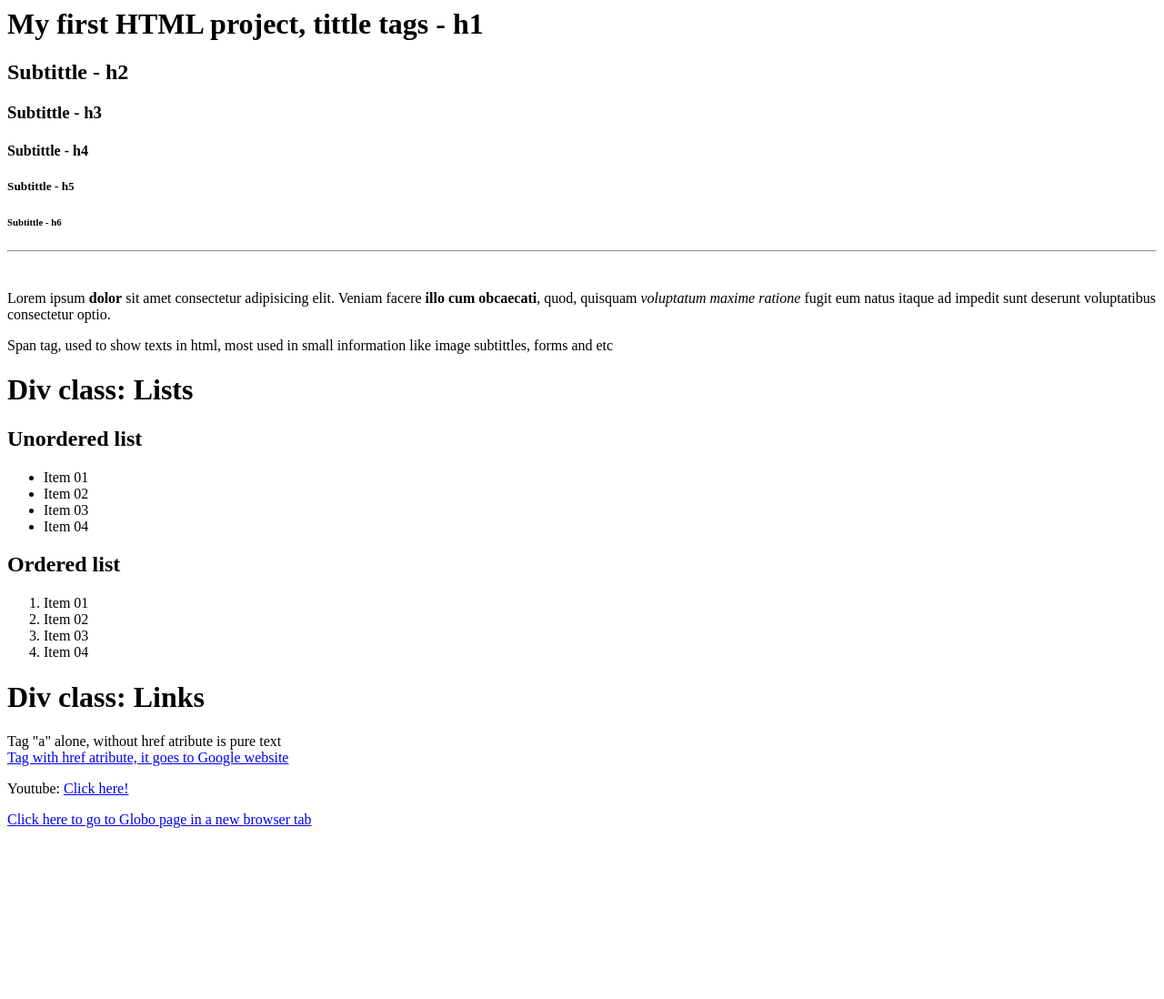
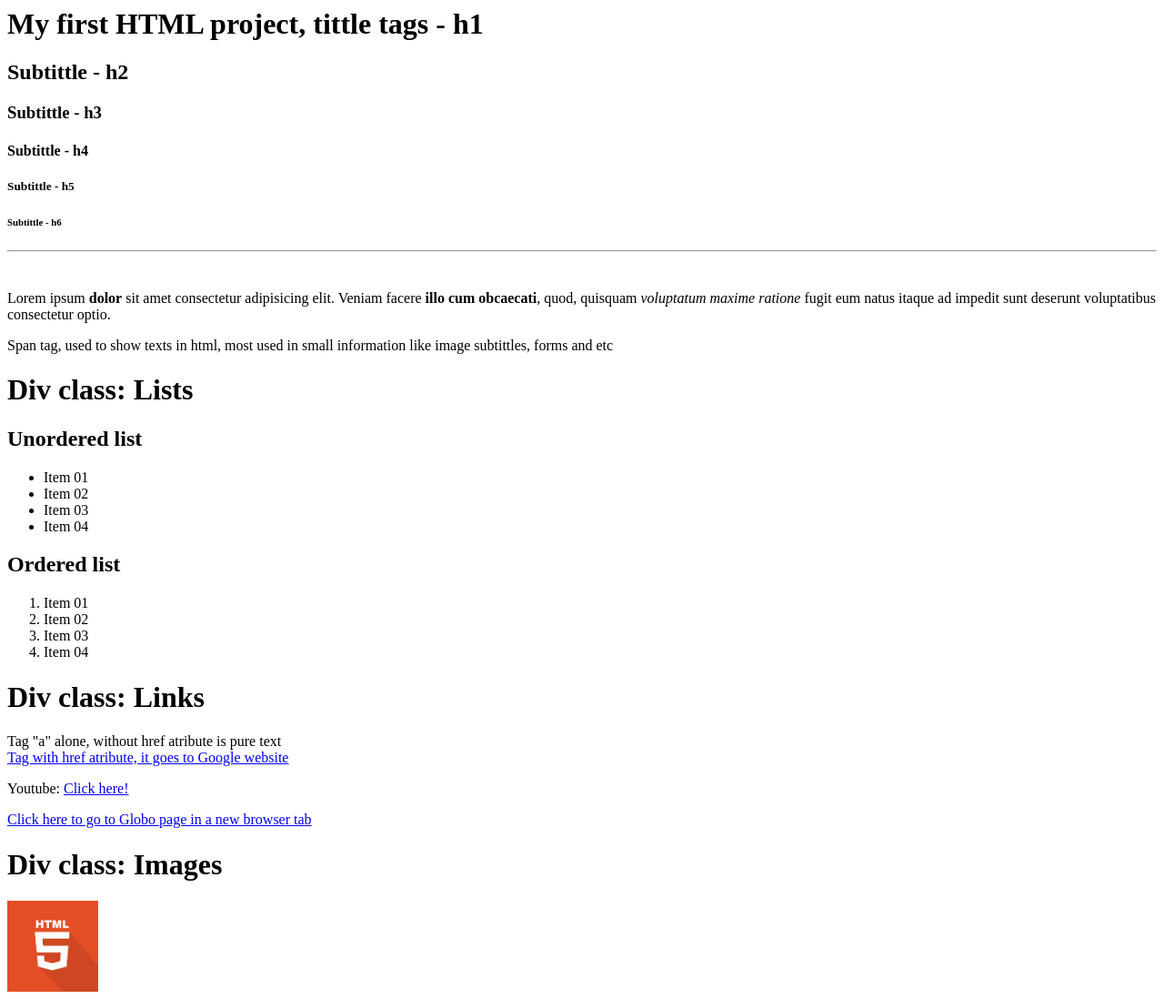
Before and after one commit to victornunesg/html-study, a plain HTML site: page index.html in a window 1280 px wide. Shown: the whole page at 91% size. Before the commit the page ends 918 px from the top, so only its background shows below. Drawn offline with Linux system fonts and the light colour scheme.

Commit message:
image file added

```diff
--- a/index.html
+++ b/index.html
@@ -70,6 +70,16 @@
             <a href="http://www.globo.com" target="_blank">Click here to go to Globo page in a new browser tab</a>
         </div>
 
+        <div class="images">
+            <h1>Div class: Images</h1>
+            <!--alt atribute it is used to show the text to describe
+                the image (accessibility purpose and SEO as well)
+                besides it shows the description when the image is not available or doesn't load properly -->
+            <img src="./html-logo.png" width="100" alt="HTML5 logo">
+
+        </div>
+
+
 
 
 
```
Also changed, not shown: html-logo.png (added).
